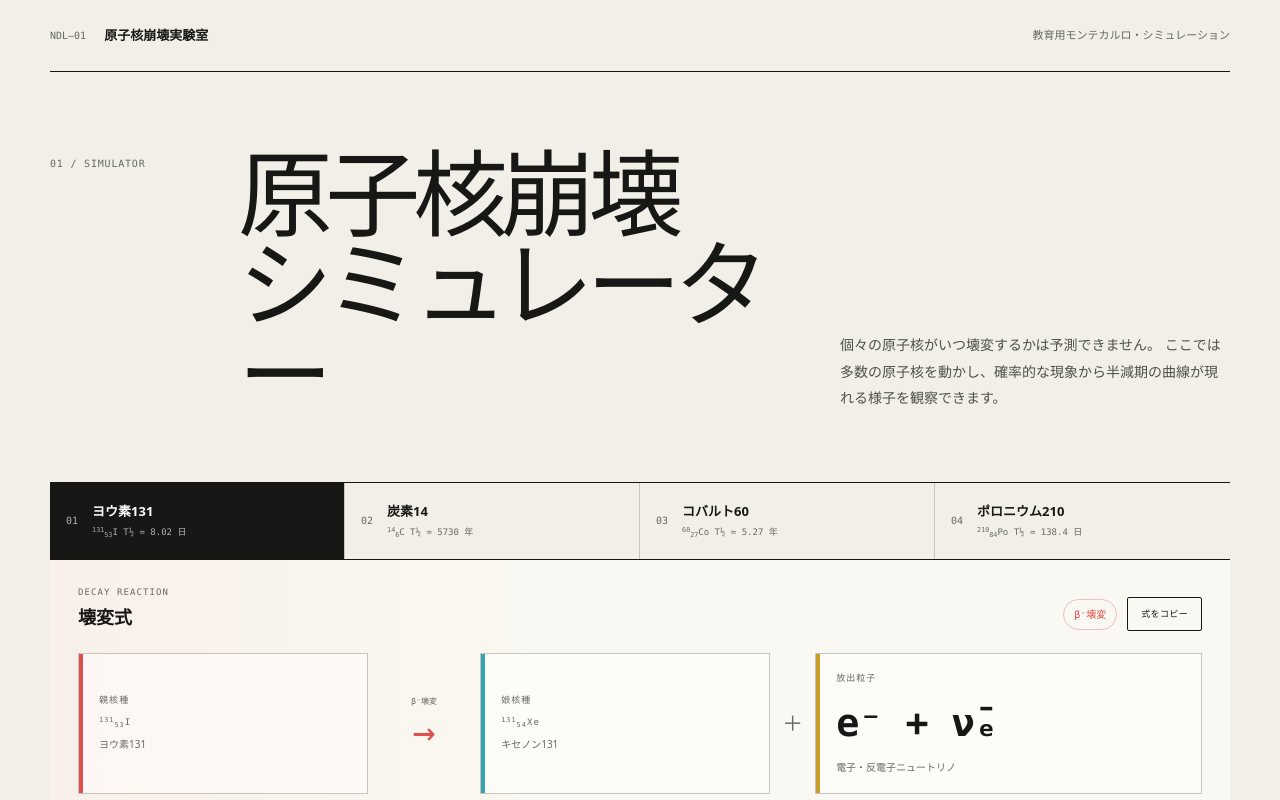
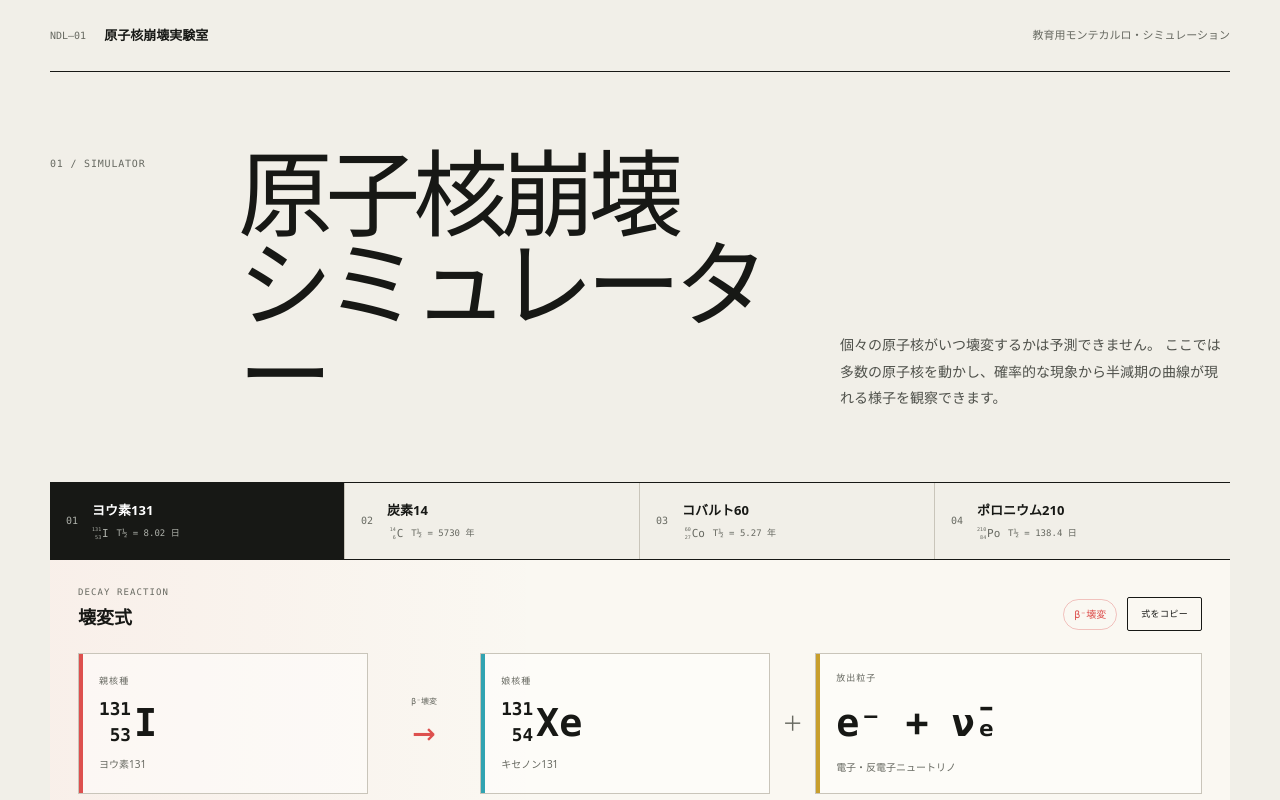
Before and after one commit to shymohn99/nuclear-decay-lab, a Next.js app: page / in a window 1280 px wide. Shown: the top 800 px of the page. Built offline with nearby package versions, Linux system fonts and the light colour scheme.

Commit message:
Style stacked nuclide notation

```diff
--- a/app/globals.css
+++ b/app/globals.css
@@ -180,6 +180,57 @@ footer {
   font-size: 9px;
 }
 
+.nuclide-symbol {
+  display: inline-grid;
+  width: max-content;
+  grid-template-columns: auto auto;
+  grid-template-rows: 1fr 1fr;
+  align-items: center;
+  color: currentColor;
+  font-family: var(--mono);
+  font-size: 1em;
+  line-height: 1;
+  vertical-align: middle;
+}
+
+.nuclide-indexes {
+  display: grid;
+  grid-column: 1;
+  grid-row: 1 / 3;
+  height: 1.38em;
+  grid-template-rows: 1fr 1fr;
+  align-items: center;
+  margin-right: 0.08em;
+  color: currentColor;
+  text-align: right;
+}
+
+.nuclide-indexes sup,
+.nuclide-indexes sub {
+  position: static;
+  align-self: center;
+  min-width: 1.75em;
+  margin: 0;
+  font-size: 0.46em;
+  line-height: 0.9;
+  text-align: right;
+  vertical-align: baseline;
+}
+
+.nuclide-element {
+  grid-column: 2;
+  grid-row: 1 / 3;
+  align-self: center;
+  color: currentColor;
+  font-size: 1em;
+  line-height: 1;
+}
+
+.nuclide-symbol-small {
+  margin-right: 0.22em;
+  font-size: 1.22em;
+}
+
 .equation-panel {
   display: grid;
   gap: 22px;
@@ -203,7 +254,7 @@ footer {
 }
 
 .equation-heading span,
-.reaction-species > span {
+.reaction-species > span:first-child {
   color: var(--muted);
   font-family: var(--mono);
   font-size: 9px;
@@ -297,6 +348,12 @@ footer a:focus-visible {
   white-space: nowrap;
 }
 
+.reaction-symbol {
+  color: var(--ink);
+  font-size: clamp(1.55rem, 3vw, 2.5rem);
+  font-weight: 600;
+}
+
 .reaction-species small {
   overflow: hidden;
   color: var(--muted);
@@ -332,14 +389,6 @@ footer a:focus-visible {
   color: var(--muted);
   font-size: 1.3rem;
   font-weight: 400;
-}
-
-.equation-plain {
-  margin: -6px 0 0;
-  color: var(--muted);
-  font-family: var(--mono);
-  font-size: 9px;
-  letter-spacing: 0.04em;
 }
 
 .simulator-grid {
@@ -475,10 +524,12 @@ footer a:focus-visible {
   transform: translate(-50%, -50%);
 }
 
-.field-readout span {
+.field-readout > span {
   font-family: var(--mono);
   font-size: 22px;
 }
+
+.nuclide-symbol-field { color: #f0f2ed; }
 
 .field-readout small {
   margin-top: 5px;
```
